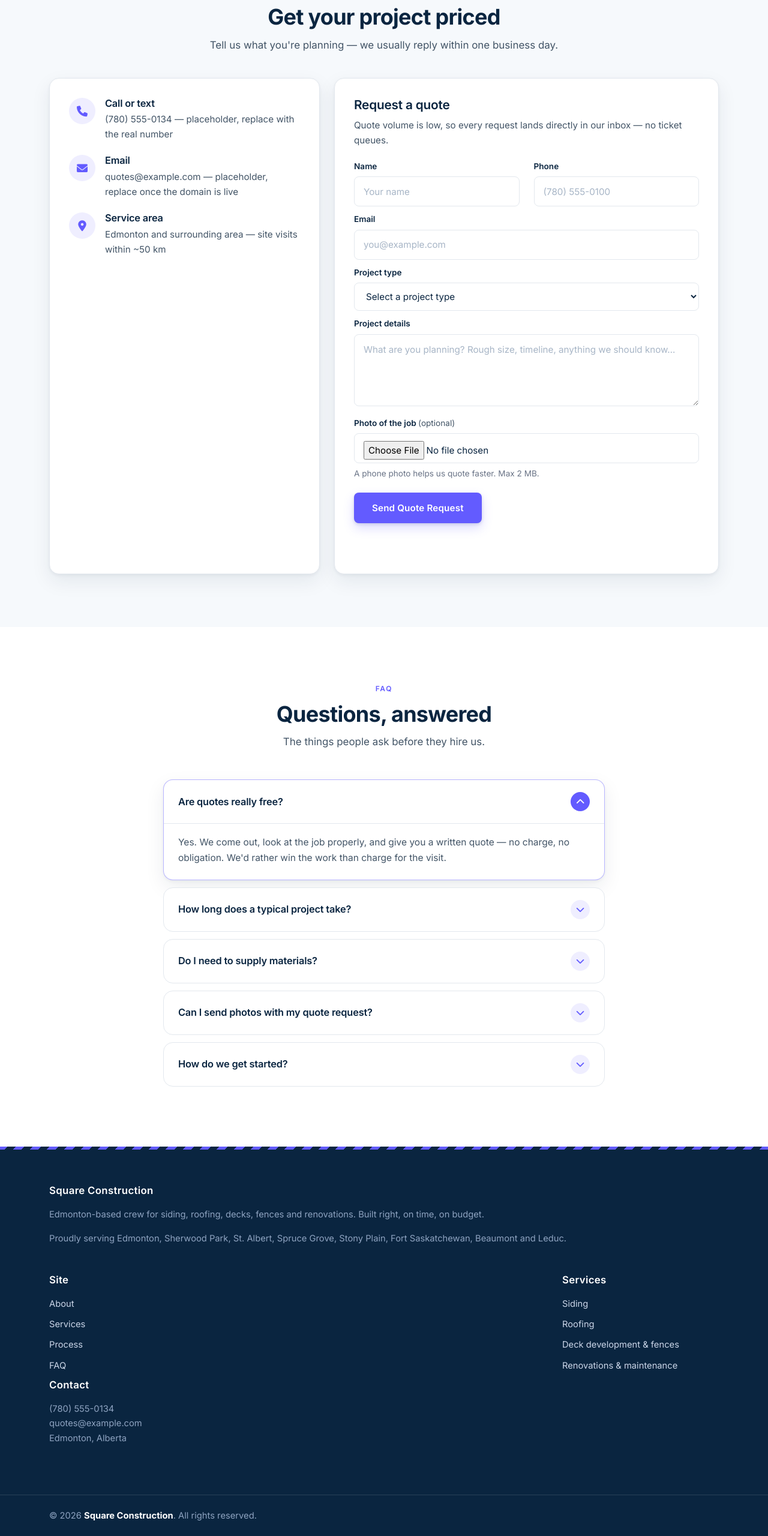
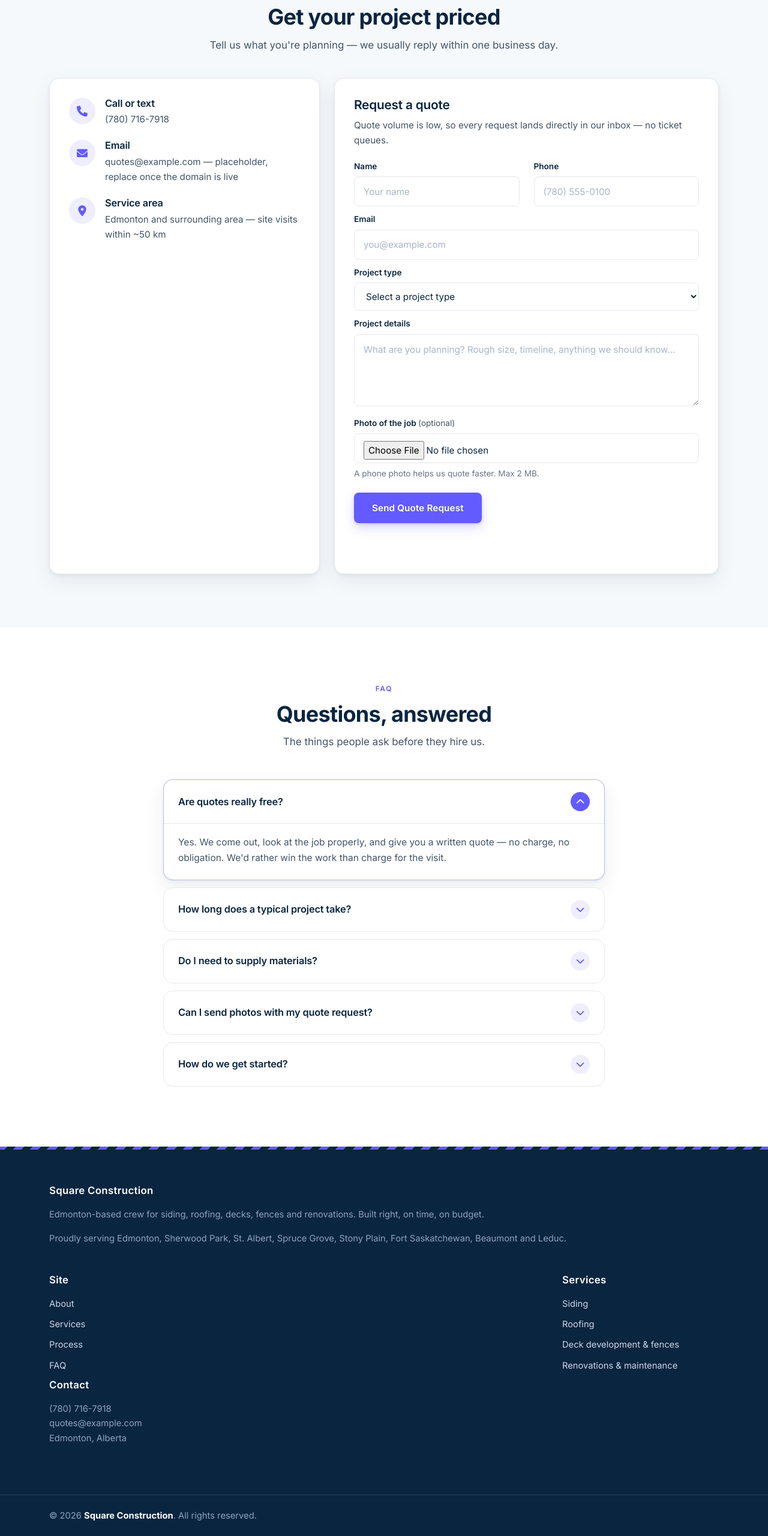
Before and after one commit to alexstrilets/squareconstruction, a plain HTML site: page index.html in a window 1280 px wide. Shown: the part 4333-6893 px from the top of the page at 60% size. Drawn offline with nearby package versions, Linux system fonts and the light colour scheme.

Commit message:
Put the real phone number on the site: (780) 716-7918

```diff
--- a/index.html
+++ b/index.html
@@ -232,7 +232,7 @@
             <div>
               <i class="fa-solid fa-phone" aria-hidden="true"></i>
               <h4>Call or text</h4>
-              <p>(780) 555-0134 &mdash; placeholder, replace with the real number</p>
+              <p>(780) 716-7918</p>
             </div>
             <div>
               <i class="fa-solid fa-envelope" aria-hidden="true"></i>
@@ -389,7 +389,7 @@
           </div>
           <div class="col-lg-3 col-md-6 footer-contact">
             <h4>Contact</h4>
-            <p>(780) 555-0134<br />quotes@example.com<br />Edmonton, Alberta</p>
+            <p>(780) 716-7918<br />quotes@example.com<br />Edmonton, Alberta</p>
           </div>
         </div>
       </div>
```
